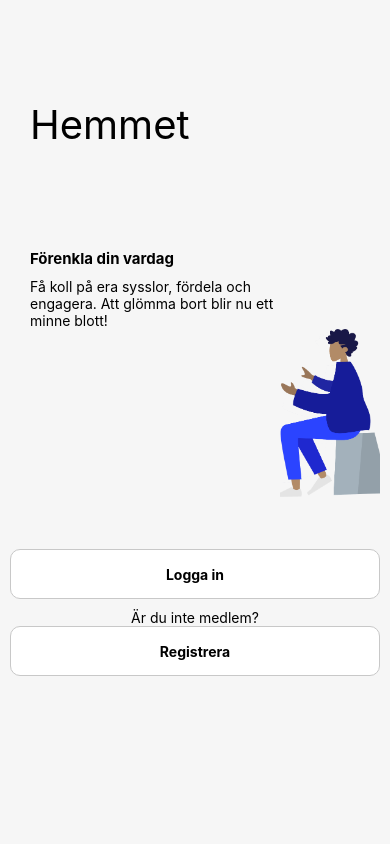
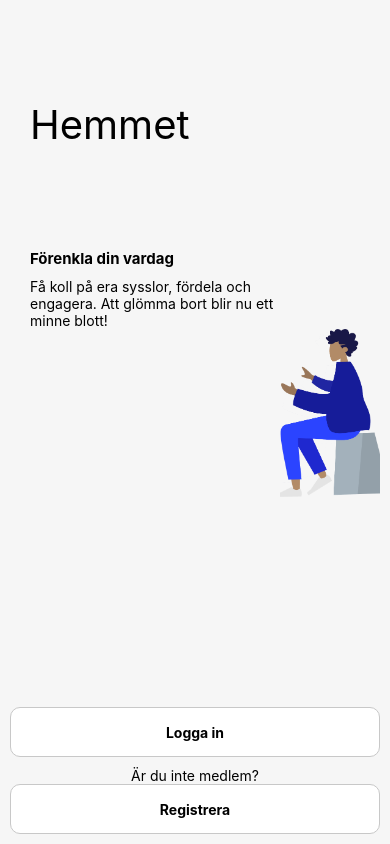
Before and after one commit to ViktorNy/TheHousehold, a React Native app: screen /Start in a window 390 px wide. Built offline with nearby package versions, Linux system fonts and the light colour scheme.

Commit message:
Startscreen buttons fixed

```diff
--- a/app.json
+++ b/app.json
@@ -21,10 +21,6 @@
       "userInterfaceStyle": "automatic"
     },
     "android": {
-      "adaptiveIcon": {
-        "foregroundImage": "./assets/adaptive-icon.png",
-        "backgroundColor": "#FFFFFF"
-      },
       "userInterfaceStyle": "automatic"
     }
   }
--- a/component/Avatar.tsx
+++ b/component/Avatar.tsx
@@ -16,7 +16,7 @@ export default function Avatar({ avatarId, showCircle, avatarSize }: Props) {
     if (showCircle) {
         return (
             <View style={[styles.avatarPosition, styles.root, { backgroundColor: avatar?.backgroundColor }]}>
-                <Text style={[{ fontSize: 32 }]}>{avatar?.avatar}</Text>
+                <Text style={[{ fontSize: avatarSize }]}>{avatar?.avatar}</Text>
             </View>
         );
     } else {
@@ -26,8 +26,8 @@ export default function Avatar({ avatarId, showCircle, avatarSize }: Props) {
 
 const styles = StyleSheet.create({
     root: {
-        height: 50,
-        width: 50,
+        height: 40,
+        width: 40,
         borderRadius: 100
     },
     avatarPosition: {
--- a/component/ProfileHeader.tsx
+++ b/component/ProfileHeader.tsx
@@ -93,7 +93,7 @@ export function ProfileHeader({ household, userInformation, visitMember, openMai
             return (
                 <View style={styles.user}>
                     <View style={[styles.circle]}>
-                        {visitMember.member && <Avatar avatarId={visitMember.member.avatar} showCircle={true} avatarSize={14} />}
+                        {visitMember.member && <Avatar avatarId={visitMember.member.avatar} showCircle={true} avatarSize={22} />}
                     </View>
                     <Text style={{ color: colors.text }}>{visitMember.member?.memberType}</Text>
                 </View>
@@ -108,7 +108,7 @@ export function ProfileHeader({ household, userInformation, visitMember, openMai
             return (
                 <View style={styles.user}>
                     <View style={[styles.circle]}>
-                        {userInformation?.member && <Avatar avatarId={userInformation.member.avatar} showCircle={true} avatarSize={14} />}
+                        {userInformation?.member && <Avatar avatarId={userInformation.member.avatar} showCircle={true} avatarSize={22} />}
                     </View>
                     <Text style={{ color: colors.text }}>{userInformation?.member?.memberName}</Text>
                     <Text style={{ color: colors.text }}>{userInformation?.member?.memberType}</Text>
--- a/screens/StartScreen.tsx
+++ b/screens/StartScreen.tsx
@@ -9,7 +9,7 @@ export default function StartScreen({ navigation }: RootStackScreenProps<'Start'
     const { colors } = useTheme();
 
     return (
-        <SafeAreaView style={[{ backgroundColor: colors.background }]}>
+        <SafeAreaView style={[{ backgroundColor: colors.background }, styles.containerView]}>
             <Text style={[styles.homeTextStyle, { color: colors.text }]}>Hemmet</Text>
 
             <Text style={[styles.simplifyText, { color: colors.text }]}>Förenkla din vardag</Text>
@@ -48,12 +48,18 @@ const styles = StyleSheet.create({
         marginTop: 10
     },
     viewStyle: {
-        marginTop: 50,
-        margin: 10
+        position: 'absolute',
+        bottom: 0,
+        width: '100%',
+        padding: 10
     },
     imageStyle: {
         width: 100,
         height: 170,
         marginLeft: 280
+    },
+    containerView: {
+        width: '100%',
+        height: '100%'
     }
 });
```
Also changed, not shown: assets/adaptive-icon.png (deleted).
